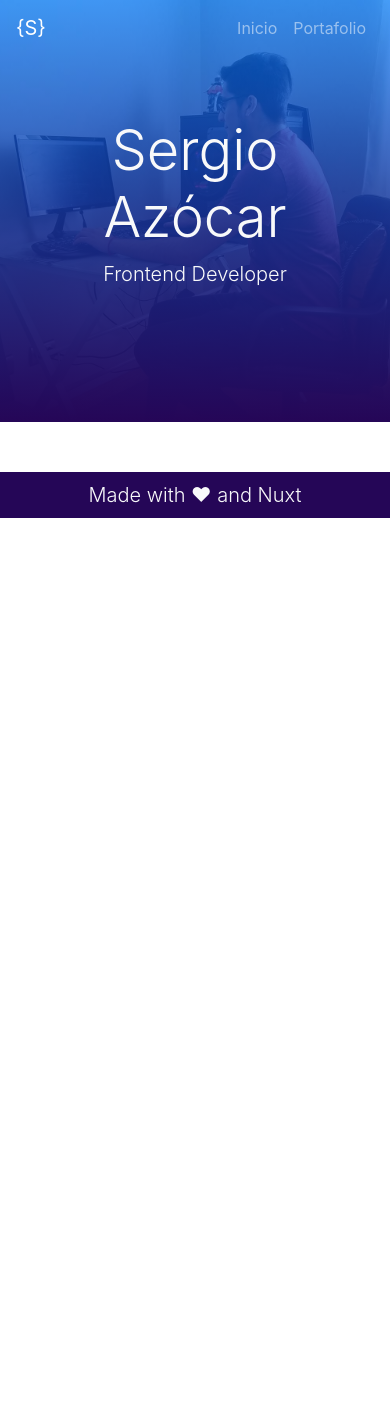
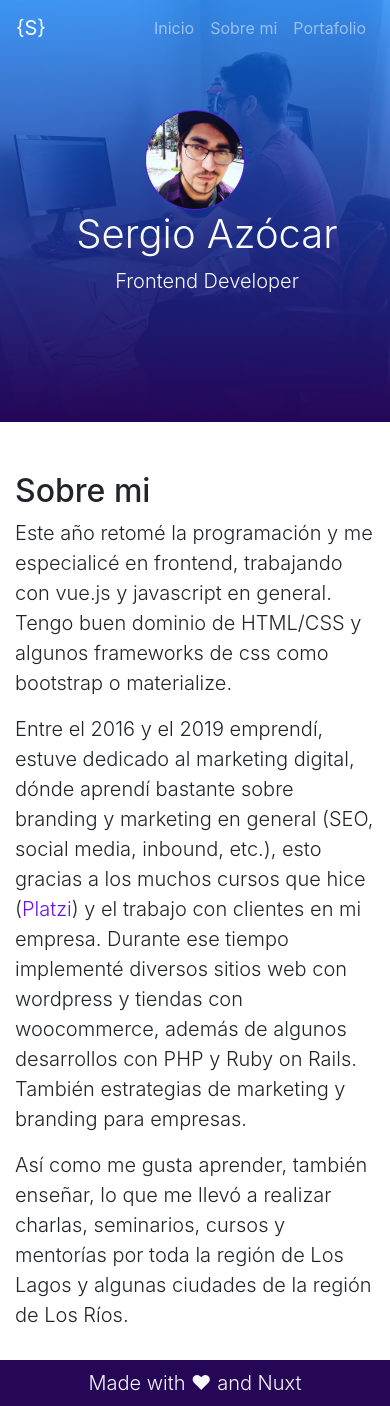
Before and after one commit to sergioazoc/sergioazoc, a Nuxt app: page /about in a window 390 px wide. Before the commit the page ends 844 px from the top, so only its background shows below. Built offline with nearby package versions, Linux system fonts and the light colour scheme.

Commit message:
edit header

```diff
--- a/layouts/default.vue
+++ b/layouts/default.vue
@@ -1,12 +1,15 @@
 <template>
   <div>
     <b-navbar variant="transparent" type="dark">
-      <b-navbar-brand href="#">
+      <b-navbar-brand to="/">
         {S}
       </b-navbar-brand>
       <b-navbar-nav class="ml-auto">
         <b-nav-item to="/">
           Inicio
+        </b-nav-item>
+        <b-nav-item to="/about">
+          Sobre mi
         </b-nav-item>
         <b-nav-item to="/portfolio">
           Portafolio
@@ -14,13 +17,23 @@
       </b-navbar-nav>
     </b-navbar>
     <b-aspect aspect="16:9" tag="header" class="header">
-      <b-container class="header__cover d-flex justify-content-center text-center flex-column text-light" fluid>
-        <h1 class="display-4">
-          Sergio Azócar
-        </h1>
-        <p class="lead">
-          Frontend Developer
-        </p>
+      <b-container class="header__cover d-flex justify-content-center align-items-center text-light flex-column flex-sm-row" fluid>
+        <b-img
+          class="header__img border border-primary"
+          src="../assets/img/sergio-azocar.jpg"
+          height="130px"
+          width="130px"
+          rounded="circle"
+          alt="Circle image"
+        />
+        <div class="ml-4">
+          <h1 class="header__title display-4">
+            Sergio Azócar
+          </h1>
+          <p class="header__subtitle lead">
+            Frontend Developer
+          </p>
+        </div>
       </b-container>
     </b-aspect>
     <Nuxt />
@@ -36,7 +49,7 @@
 }
 .header{
   min-height: 50vh;
-  max-height: 72vh;
+  max-height: 65vh;
   background-image: url("../assets/img/fondo-header-sergioazoc.jpg");
   background-size: cover;
   background-position: 50% 38%;
@@ -48,6 +61,18 @@
   height: 100%;
   background: $color linear-gradient(0deg, $body-bg, $color) repeat-x;
 }
+@media (max-width: 575.98px){
+  .header__img{
+    height: 100px;
+    width: 100px;
+  }
+  .header__title{
+    font-size: 2.5rem;
+  }
+  .header__subtitle{
+    text-align: center;
+  }
+}
 .footer{
   background-color: #250657;
   margin-top: 30px;
--- /dev/null
+++ b/pages/about.vue
@@ -0,0 +1,14 @@
+<template>
+  <b-container fluid="sm" tag="section">
+    <h2>Sobre mi</h2>
+    <p class="lead">
+      Este año retomé la programación y me especialicé en frontend, trabajando con vue.js y javascript en general. Tengo buen dominio de HTML/CSS y algunos frameworks de css como bootstrap o materialize.
+    </p>
+    <p class="lead">
+      Entre el 2016 y el 2019 emprendí, estuve dedicado al marketing digital, dónde aprendí bastante sobre branding y marketing en general (SEO, social media, inbound, etc.), esto gracias a los muchos cursos que hice (<a href="https://platzi.com/@sergioazocar/" target="_blank" rel="noopener noreferrer">Platzi</a>) y el trabajo con clientes en mi empresa. Durante ese tiempo implementé diversos sitios web con wordpress y tiendas con woocommerce, además de algunos desarrollos con PHP y Ruby on Rails. También estrategias de marketing y branding para empresas.
+    </p>
+    <p class="lead">
+      Así como me gusta aprender, también enseñar, lo que me llevó a realizar charlas, seminarios, cursos y mentorías por toda la región de Los Lagos y algunas ciudades de la región de Los Ríos.
+    </p>
+  </b-container>
+</template>
```
Also changed, not shown: assets/img/sergio-azocar.jpg (added).
